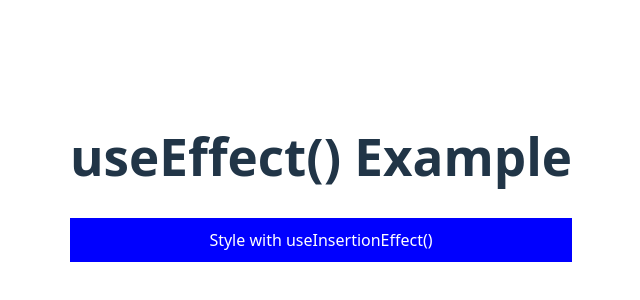
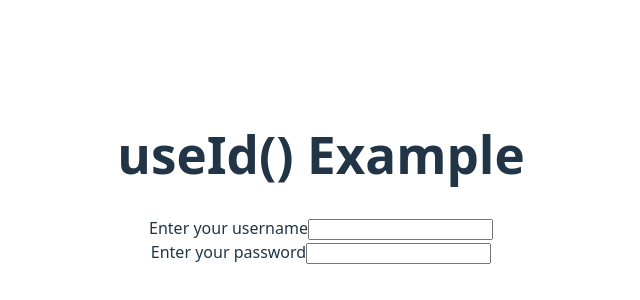
Before and after one commit to myozin-kyaw/react, a React (Vite) app in the folder react-hooks/: page / in a window 1280 px wide. Shown: the part 222-522 px from the top of the page, without its empty margins (319-959 px from the left). Built offline with nearby package versions, Linux system fonts and the light colour scheme.

Commit message:
react-hook: useId Example

```diff
--- a/react-hooks/src/App.jsx
+++ b/react-hooks/src/App.jsx
@@ -8,6 +8,7 @@ import UseRefExample from './components/UseRefExample'
 import UseImperativeHandleExample from './components/UseImperativeHandleExample'
 import UseLayoutEffectExample from './components/UseLayoutEffectExample'
 import UseInsertionEffectExample from './components/UseInsertionEffectExample'
+import UseIdExample from './components/UseIdExample'
 
 function App() {
   const [count, setCount] = useState(0)
@@ -21,7 +22,8 @@ function App() {
       {/* <UseRefExample/> */}
       {/* <UseImperativeHandleExample/> */}
       {/* <UseLayoutEffectExample/> */}
-      <UseInsertionEffectExample/>
+      {/* <UseInsertionEffectExample/> */}
+      <UseIdExample/>
     </div>
   )
 }
--- /dev/null
+++ b/react-hooks/src/components/UseIdExample.jsx
@@ -0,0 +1,20 @@
+import { useId } from "react"
+
+export default function UseIdExample() {
+    const usernameId = useId();
+    const passwordId = useId();
+    return (
+        <div>
+            <h1>useId() Example</h1>
+
+            <div>
+                <label htmlFor={usernameId}>Enter your username</label>
+                <input type="text" id={usernameId} />
+            </div>
+            <div>
+                <label htmlFor={passwordId}>Enter your password</label>
+                <input type="password" id={passwordId} />
+            </div>
+        </div>
+    )
+}
```
